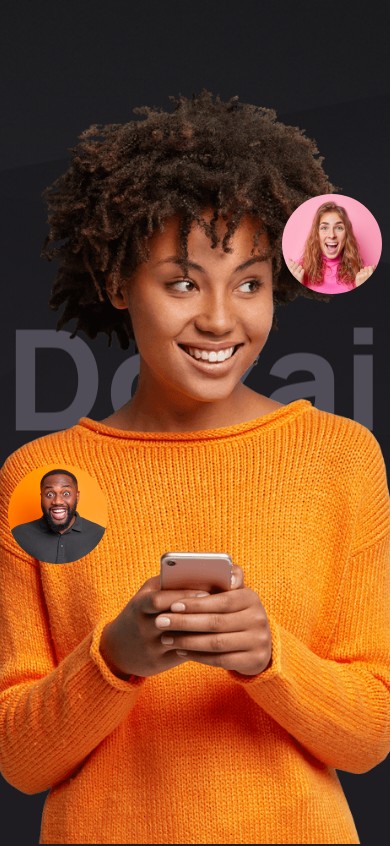
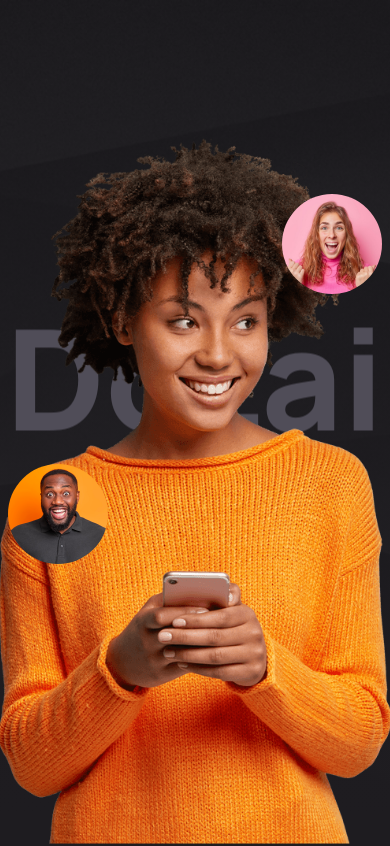
Before and after one commit to MRNickdown01/animation_Project, a React (Create React App) app: page / in a window 390 px wide. Shown: the top 846 px of the page. Built offline with nearby package versions, Linux system fonts and the light colour scheme.

Commit message:
mobile view responsive

```diff
--- a/src/Pages/HeaderSection/index.css
+++ b/src/Pages/HeaderSection/index.css
@@ -133,7 +133,7 @@
     letter-spacing: 0px;
   }
   .aimation-girl-img {
-    height: 90vh;
-    top: 55%;
+    height: 84vh;
+    top: 58%;
   }
 }
```
